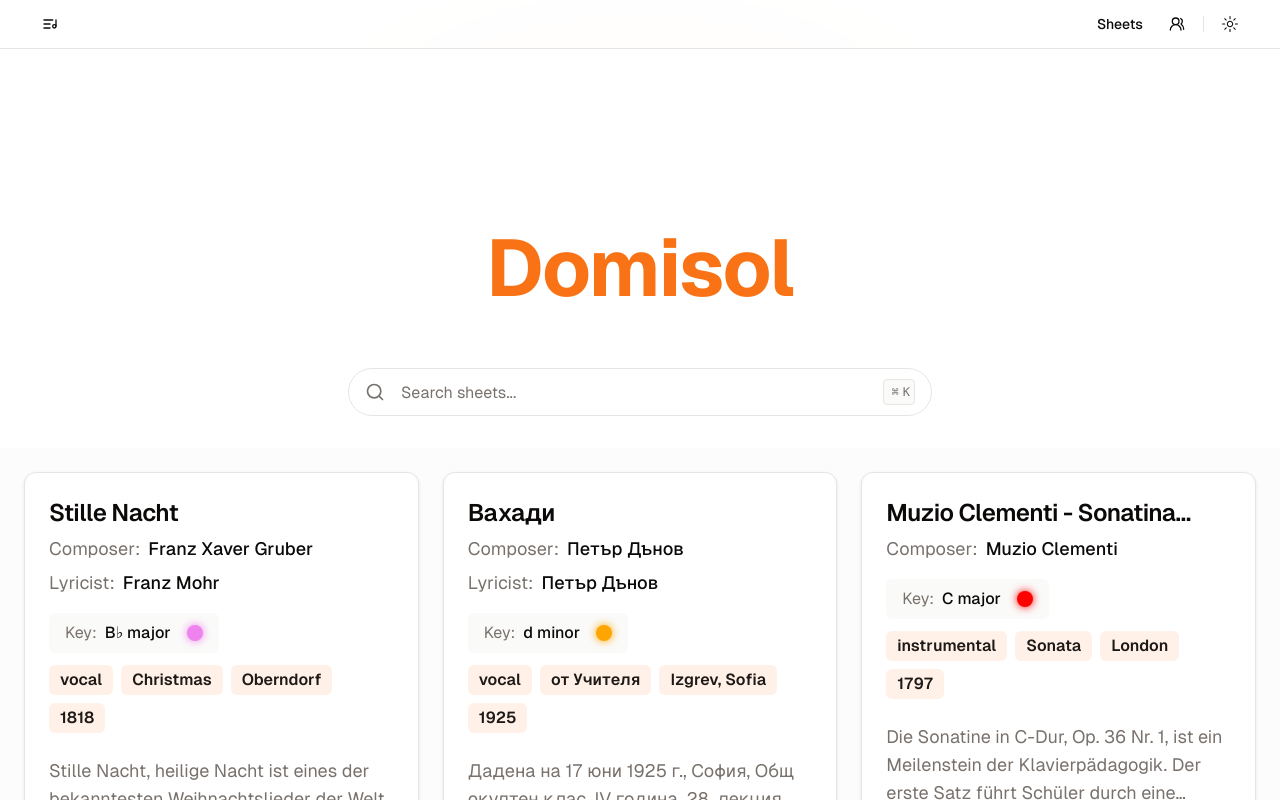
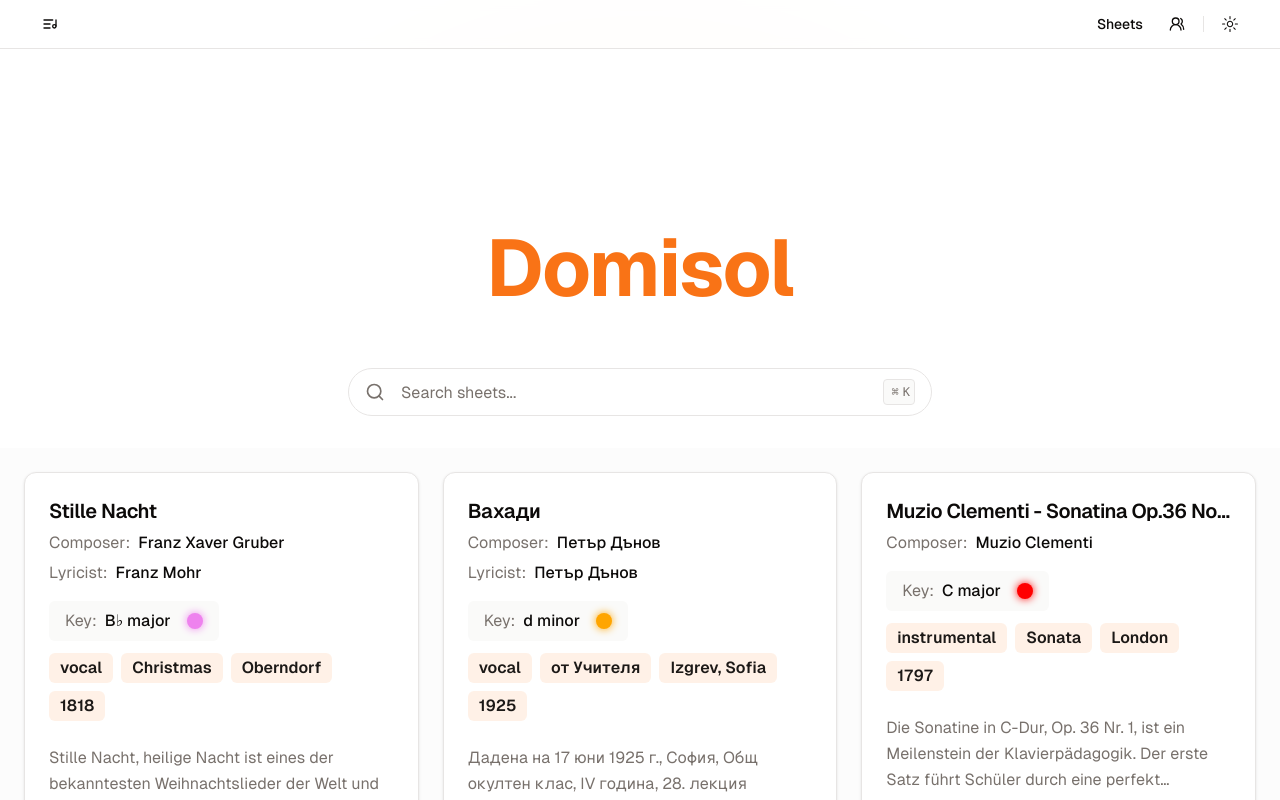
Before and after one commit to mkireva/domisol-ui, a Next.js app: page /sheets in a window 1280 px wide. Shown: the top 800 px of the page. Built offline with nearby package versions, Linux system fonts and the light colour scheme.

Commit message:
fix: sheet card

```diff
--- a/src/app/sheets/components/SheetCard.tsx
+++ b/src/app/sheets/components/SheetCard.tsx
@@ -97,7 +97,7 @@ function ComposerInfo({
   composer: string;
 }) {
   return (
-    <div className="flex flex-wrap items-center gap-x-2 gap-y-1 text-base sm:text-lg">
+    <div className="flex flex-wrap items-center gap-x-2 gap-y-1 text-base sm:text-md">
       <span className="text-muted-foreground">Composer:</span>
       <span className="font-medium">{composer}</span>
     </div>
@@ -108,7 +108,7 @@ function LyricistInfo({ lyricist }: { lyricist?: string }) {
   if (!lyricist) return null;
 
   return (
-    <div className="flex flex-wrap items-center gap-x-2 gap-y-1 text-base sm:text-lg">
+    <div className="flex flex-wrap items-center gap-x-2 gap-y-1 text-base sm:text-md">
       <span className="text-muted-foreground">Lyricist:</span>
       <span className="font-medium">{lyricist}</span>
     </div>
@@ -118,7 +118,7 @@ function LyricistInfo({ lyricist }: { lyricist?: string }) {
 // Card title component for better isolation
 function CardTitleSection({ title }: { title: string }) {
   return (
-    <CardTitle className="text-xl sm:text-2xl text-grey-700 font-semibold line-clamp-1 group-hover:text-primary transition-colors duration-150">
+    <CardTitle className="text-md sm:text-xl text-grey-700 font-semibold line-clamp-1 group-hover:text-primary transition-colors duration-150">
       {title}
     </CardTitle>
   );
@@ -186,7 +186,7 @@ export function SheetCard({ sheet, index }: SheetCardProps) {
         </CardHeader>
 
         <CardContent className="flex-grow">
-          <p className="text-base sm:text-lg leading-relaxed line-clamp-3 text-muted-foreground">
+          <p className="text-base sm:text-md leading-relaxed line-clamp-3 text-muted-foreground">
             {sheet.description}
           </p>
         </CardContent>
```
